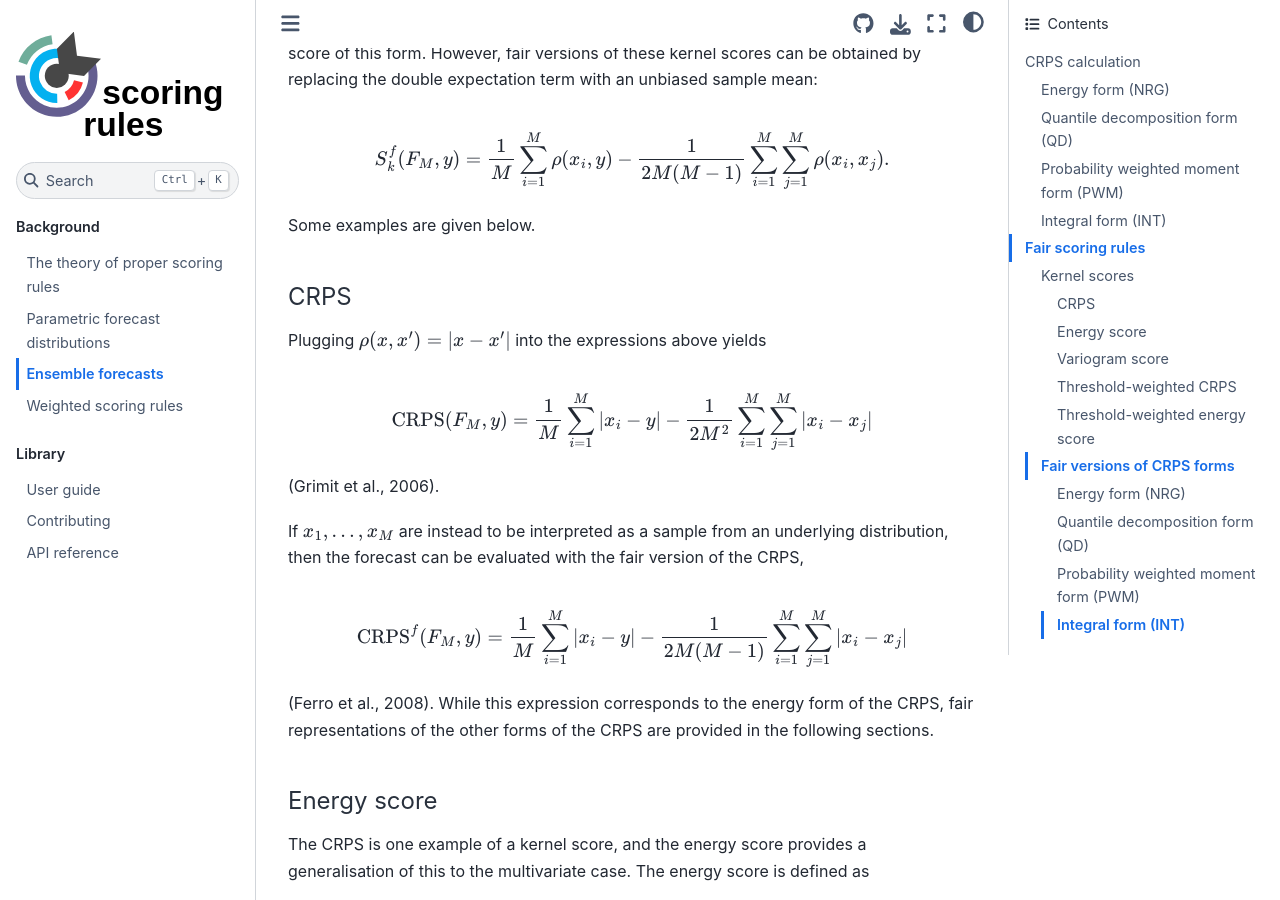
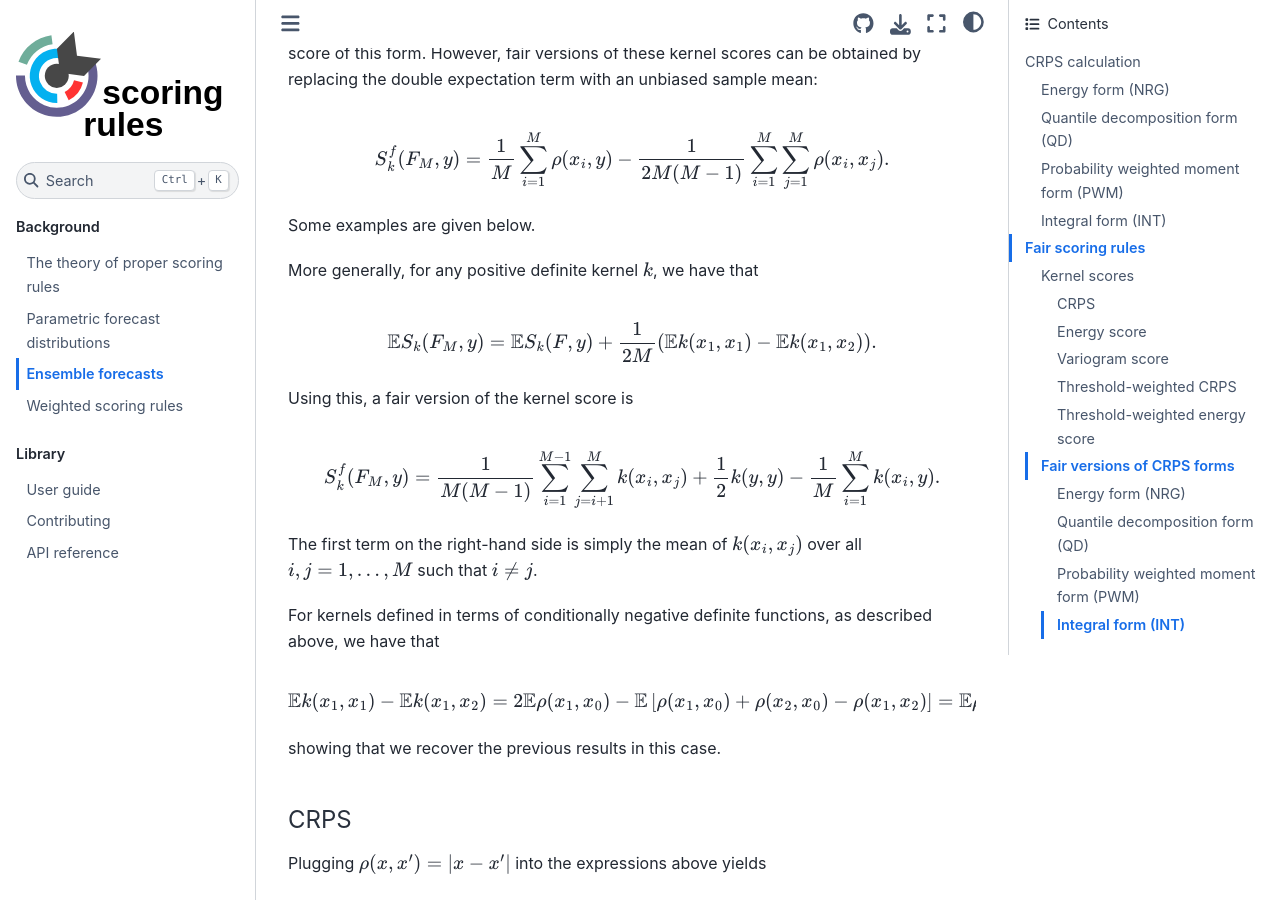
Before and after one commit to frazane/scoringrules, a Sphinx documentation site: the page built from docs/crps_estimators.md, in a window 1280 px wide and 900 px high, scrolled down 5280 px. Built offline with Sphinx 7.4.7 and the Sphinx Book theme 1.1.4, drawn with Linux system fonts in a browser that asks for light colours.

Commit message:
update documentation of fair kernel scores

```diff
--- a/docs/crps_estimators.md
+++ b/docs/crps_estimators.md
@@ -215,6 +215,26 @@ $$
 
 Some examples are given below.
 
+More generally, for any positive definite kernel $k$, we have that
+
+$$ \mathbb{E} S_{k}(F_{M}, y) = \mathbb{E} S_{k}(F, y) + \frac{1}{2M} \left( \mathbb{E} k(x_{1}, x_{1}) - \mathbb{E} k(x_{1}, x_{2}) \right). $$
+
+Using this, a fair version of the kernel score is
+
+$$
+    S_{k}^{f}(F_{M}, y) = \frac{1}{M(M - 1)} \sum_{i=1}^{M-1} \sum_{j=i+1}^{M} k(x_{i}, x_{j}) + \frac{1}{2} k(y, y) - \frac{1}{M} \sum_{i=1}^{M} k(x_{i}, y).
+$$
+
+The first term on the right-hand side is simply the mean of $k(x_i, x_j)$ over all $i,j = 1, \dots, M$ such that $i \neq j$.
+
+For kernels defined in terms of conditionally negative definite functions, as described above, we have that
+
+$$
+\mathbb{E} k(x_{1}, x_{1}) - \mathbb{E} k(x_{1}, x_{2}) = 2 \mathbb{E} \rho(x_1, x_{0}) - \mathbb{E} \left[ \rho(x_1, x_0) + \rho(x_2, x_{0}) - \rho(x_1, x_2) \right] = \mathbb{E} \rho(x_1, x_2),
+$$
+
+showing that we recover the previous results in this case.
+
 
 #### CRPS
 
```
